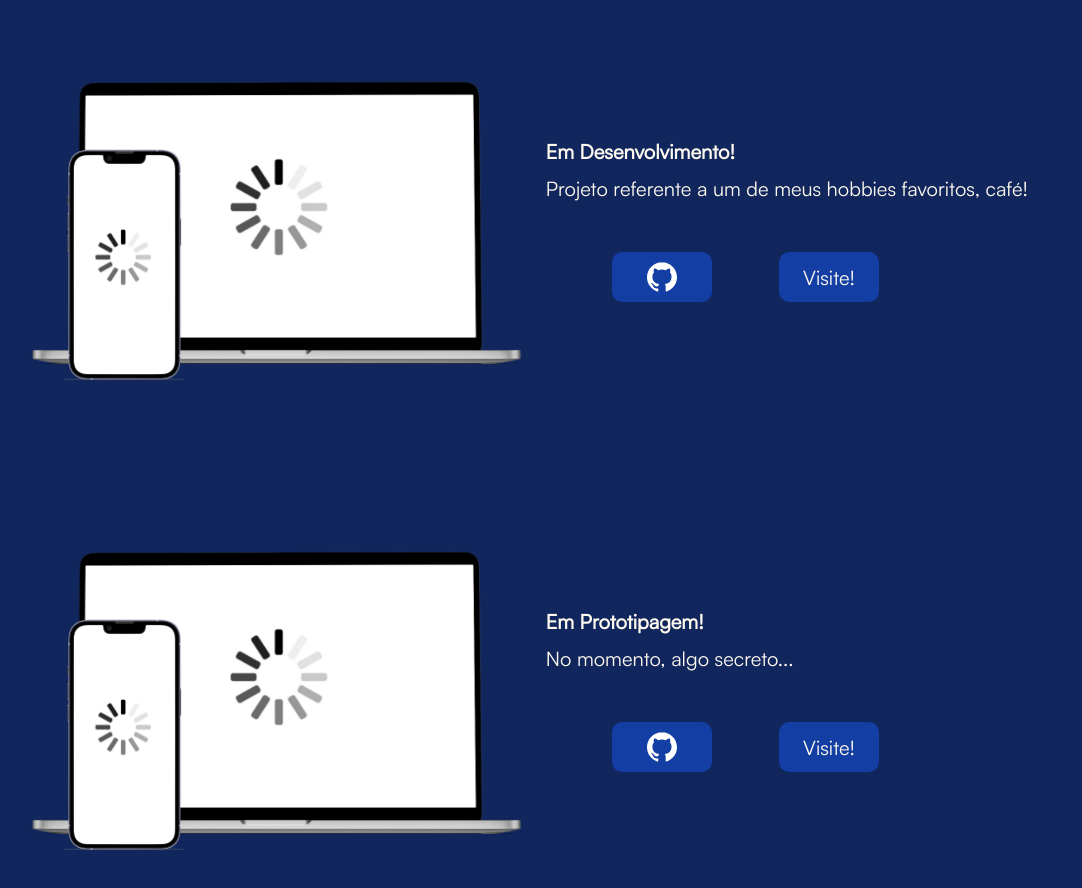
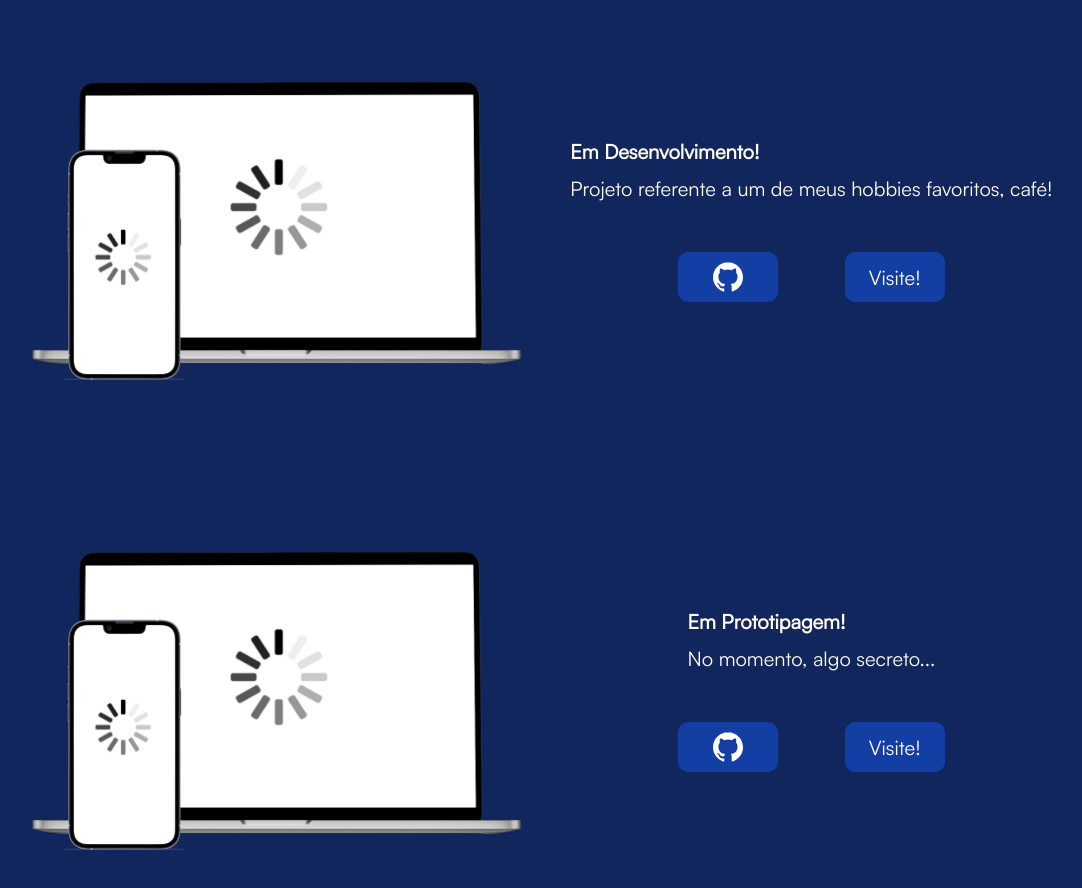
Before and after one commit to AlexandreLaraJr/myPortfolio, a React (Vite) app: page / in a window 1280 px wide. Shown: the part 1940-2828 px from the top of the page, without its empty margins (75-1157 px from the left). Built offline with nearby package versions, Linux system fonts and the light colour scheme.

Commit message:
Alteração no responsivo da descrição do projeto

```diff
--- a/src/index.css
+++ b/src/index.css
@@ -563,6 +563,7 @@ header .burgerMenu {
         align-items: center;
         justify-content: center;
         height: 40rem;
+        width: 100%;
         gap: 5rem;
         margin-bottom: 0;
     }
@@ -572,7 +573,6 @@ header .burgerMenu {
         align-items: center;
         justify-content: center;
         aspect-ratio: auto;
-        /* height: 50%; */
         width: 50%;
         margin-bottom: 0rem;
     }
@@ -580,7 +580,6 @@ header .burgerMenu {
     #projects .mobileExibition {
         position: relative;
         aspect-ratio: auto;
-        /* align-self: flex-start; */
         margin-bottom: -12rem;
         margin-right: 30rem;
         width: 12rem;
@@ -595,6 +594,10 @@ header .burgerMenu {
     }
 
     #projects .description {
+        display: flex;
+        flex-direction: column;
+        align-items: center;
+        justify-content: center;
         width: 60%;
     }
 
```
